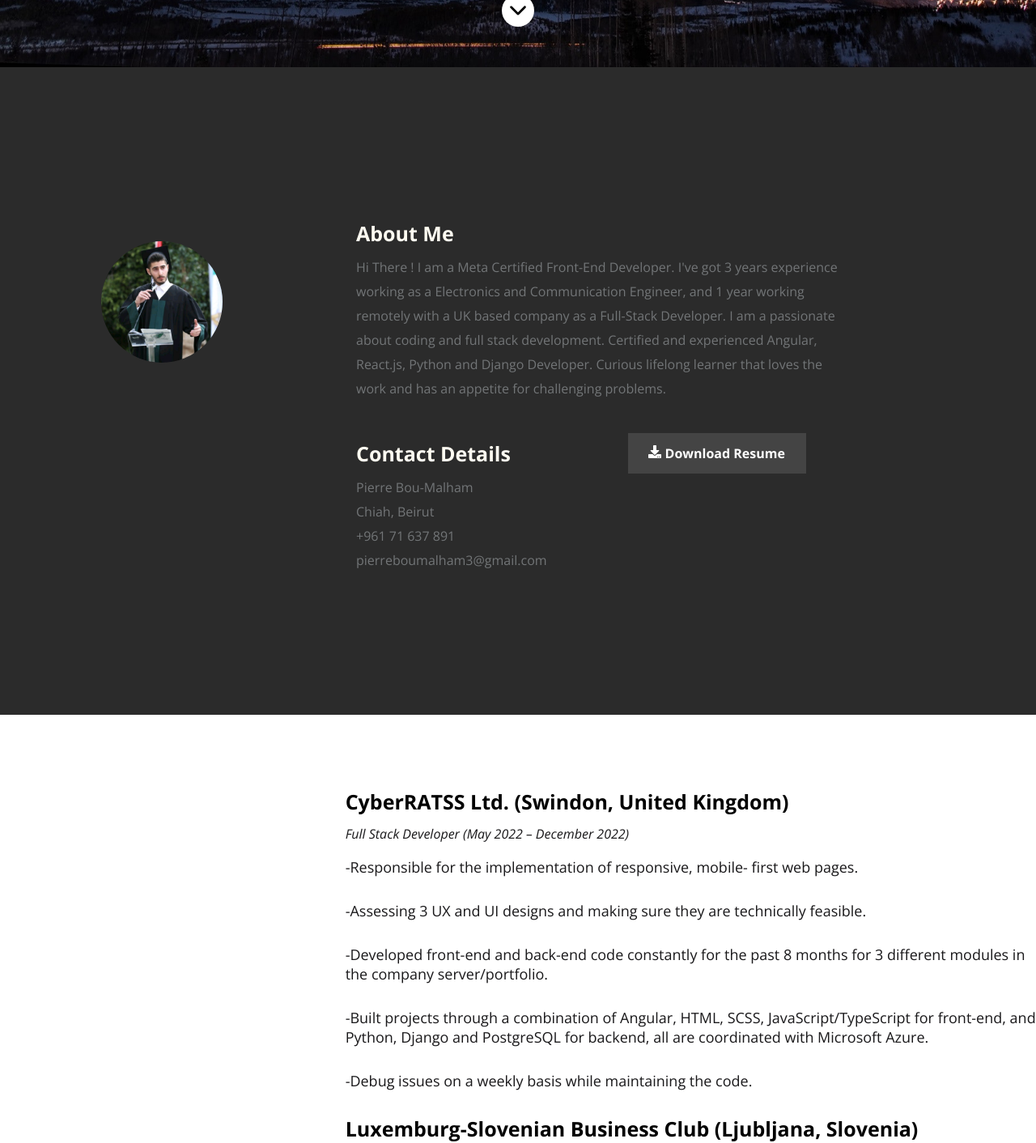
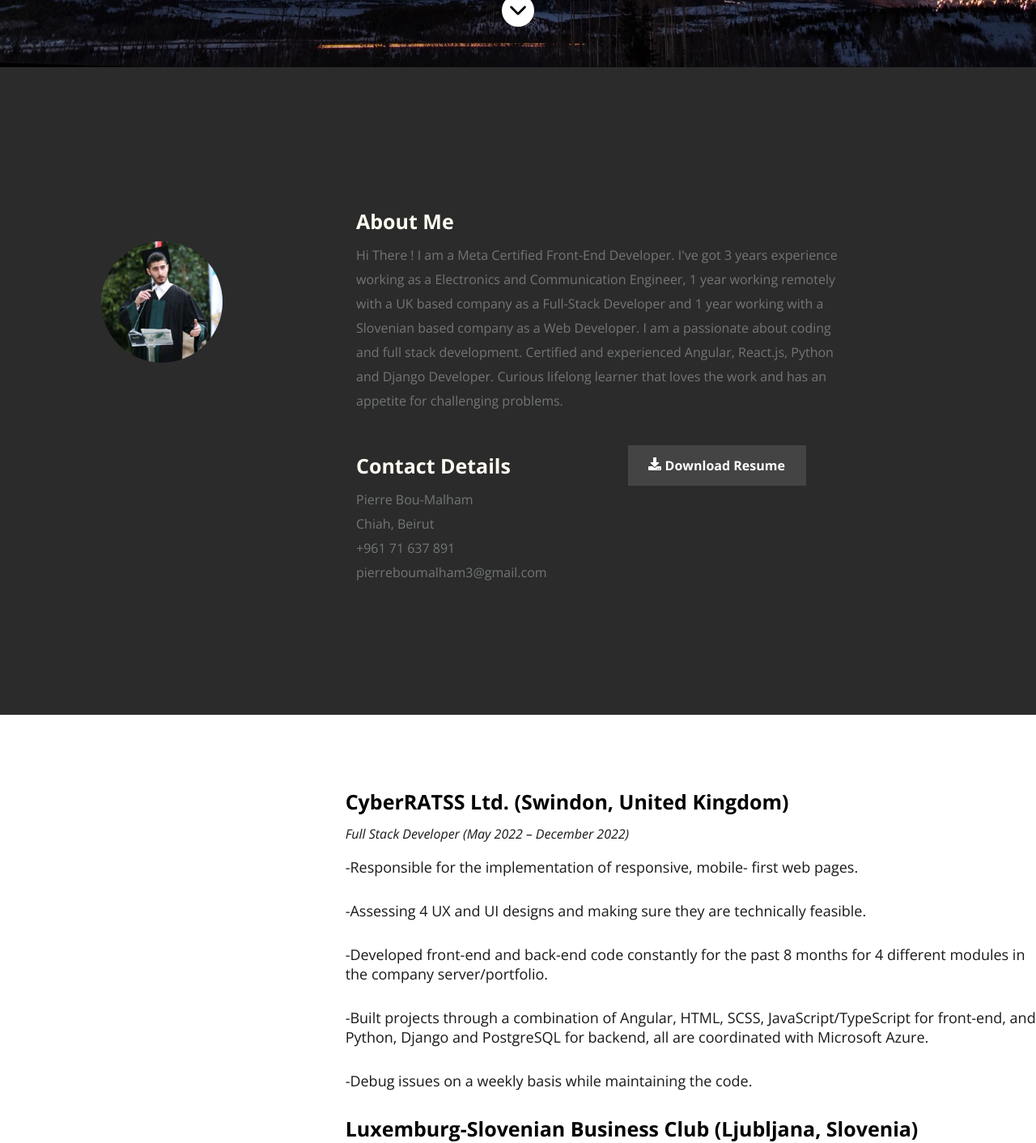
Before and after one commit to PierreBouMalham/personal-portfolio, a React (Create React App) app: page / in a window 1280 px wide. Shown: the part 717-2129 px from the top of the page at 81% size. Built offline with nearby package versions, Linux system fonts and the light colour scheme; the HTML template or start-up script is replaced by a standard one.

Commit message:
portfolio done

```diff
--- a/src/components/About/About.js
+++ b/src/components/About/About.js
@@ -16,11 +16,12 @@ const About = () => {
           <p>
             Hi There ! I am a Meta Certified Front-End Developer. I've got 3
             years experience working as a Electronics and Communication
-            Engineer, and 1 year working remotely with a UK based company as a
-            Full-Stack Developer. I am a passionate about coding and full stack
-            development. Certified and experienced Angular, React.js, Python and
-            Django Developer. Curious lifelong learner that loves the work and
-            has an appetite for challenging problems.
+            Engineer, 1 year working remotely with a UK based company as a
+            Full-Stack Developer and 1 year working with a Slovenian based
+            company as a Web Developer. I am a passionate about coding and full
+            stack development. Certified and experienced Angular, React.js,
+            Python and Django Developer. Curious lifelong learner that loves the
+            work and has an appetite for challenging problems.
           </p>
         </div>
 
--- a/src/components/Resume/Resume.js
+++ b/src/components/Resume/Resume.js
@@ -20,12 +20,12 @@ const Resume = () => {
               web pages.
             </p>
             <p>
-              -Assessing 3 UX and UI designs and making sure they are
+              -Assessing 4 UX and UI designs and making sure they are
               technically feasible.
             </p>
             <p>
               -Developed front-end and back-end code constantly for the past 8
-              months for 3 different modules in the company server/portfolio.
+              months for 4 different modules in the company server/portfolio.
             </p>
             <p>
               -Built projects through a combination of Angular, HTML, SCSS,
```
